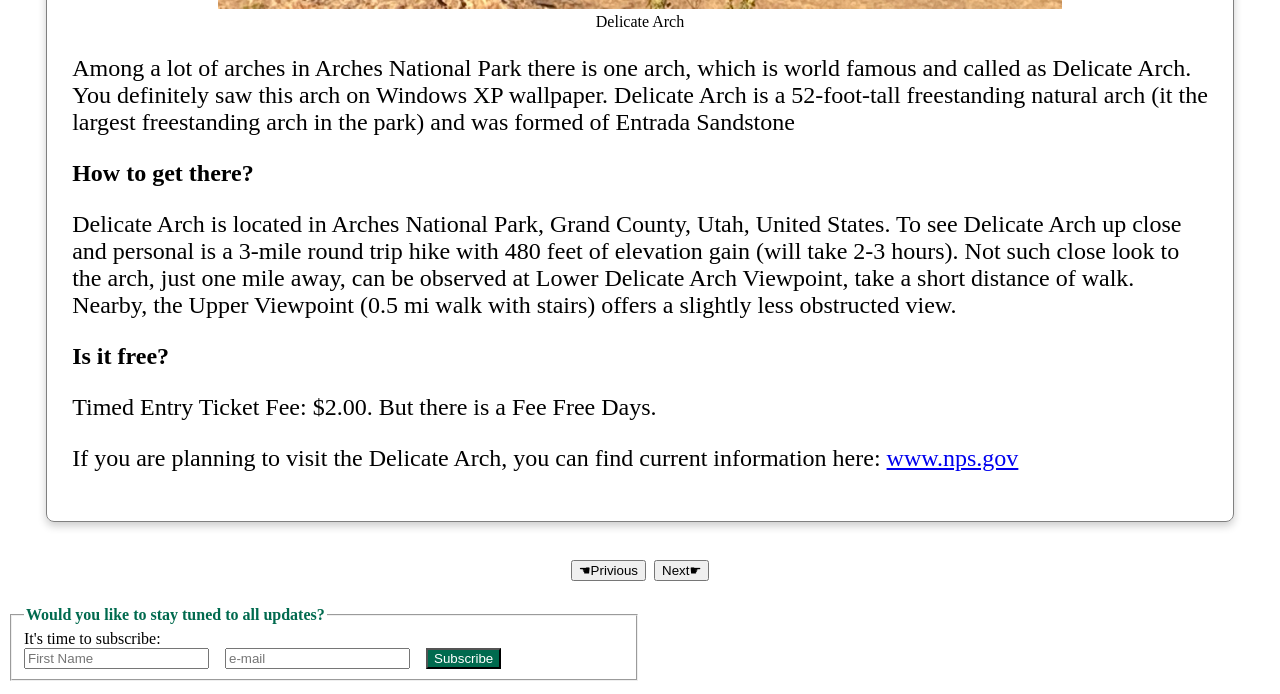
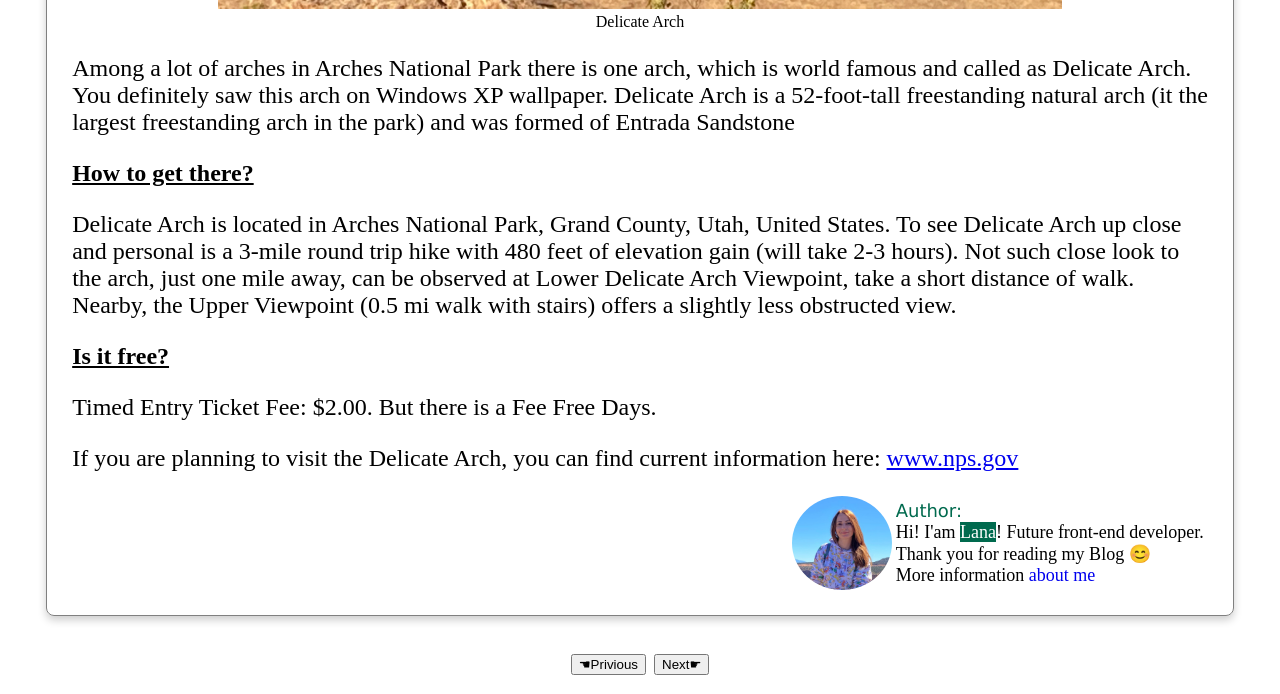
Before and after one commit to svvik/udacity-frontend-personalblog, a plain HTML site: page pages/blog_pages/arches.html in a window 1280 px wide. Shown: the part 2206-2900 px from the top of the page. Drawn offline with Linux system fonts and the light colour scheme.

Commit message:
added author info; fixed typography

```diff
--- a/css/blog_pages/post.css
+++ b/css/blog_pages/post.css
@@ -22,7 +22,7 @@
     text-align: center;
 }
 
-.post_details>p {
+.post_details > p {
     font-size: 1.5rem;
 }
 
@@ -39,6 +39,38 @@
 
 .question {
     font-weight: bold;
+    text-decoration: underline;
+}
+
+.author {
+    display: flex;
+    justify-content: flex-end;
+}
+
+.author_info {
+    font-size: 18px;
+    margin: 4px;
+}
+
+.author_info > a {
+    text-decoration: none;
+}
+
+.name {
+    background-color: #006A4E;
+    color: white;
+}
+
+.author_title {
+    font-family: 'Lucida Sans', 'Lucida Sans Regular', 'Lucida Grande', 'Lucida Sans Unicode', Geneva, Verdana, sans-serif;
+    font-weight: 500;
+    color: #006A4E;
+}
+
+.author_img {
+    border-radius: 50%;
+    width: 100px;
+    object-fit: cover;
 }
 
 .other_posts > a {
--- a/css/header.css
+++ b/css/header.css
@@ -48,7 +48,7 @@
     grid-area: nl;
 }
 
-.nav_links>a {
+.nav_links > a {
     color: white;
     padding: 2%;
 }
--- a/css/styles.css
+++ b/css/styles.css
@@ -40,6 +40,11 @@
     width: 80%;
 }
 
+.date_post {
+    text-decoration: underline;
+    font-style: italic;
+}
+
 .short_text {
     padding: 3%;
 }
--- a/pages/blog_pages/arches.html
+++ b/pages/blog_pages/arches.html
@@ -61,6 +61,14 @@
                 <p>If you are planning to visit the Delicate Arch, you can find current information here:
                     <a href="https://www.nps.gov/arch/planyourvisit/fees.htm" target="_blank">www.nps.gov</a>
                 </p>
+                <section class="author">
+                    <img class="author_img" src="../../images/author_photo.jpeg" alt="Lana's photo" />
+                    <p class="author_info"><span class="author_title">Author:</span><br />
+                        Hi! I'am <span class="name">Lana</span>! Future front-end developer.<br />
+                        Thank you for reading my Blog 😊<br />
+                        More information <a href="about/about.html" target="_blank">about me</a>
+                    </p>
+                </section>
             </article>
             <aside class="other_posts">
                 <a href="crater_lake.html">
```
Also changed, not shown: pages/about/about.html (+2 -2 lines), pages/blog_pages/crater_lake.html (+8 -0 lines), pages/blog_pages/oregon_falls.html (+9 -1 lines), pages/index.html (+7 -7 lines).
